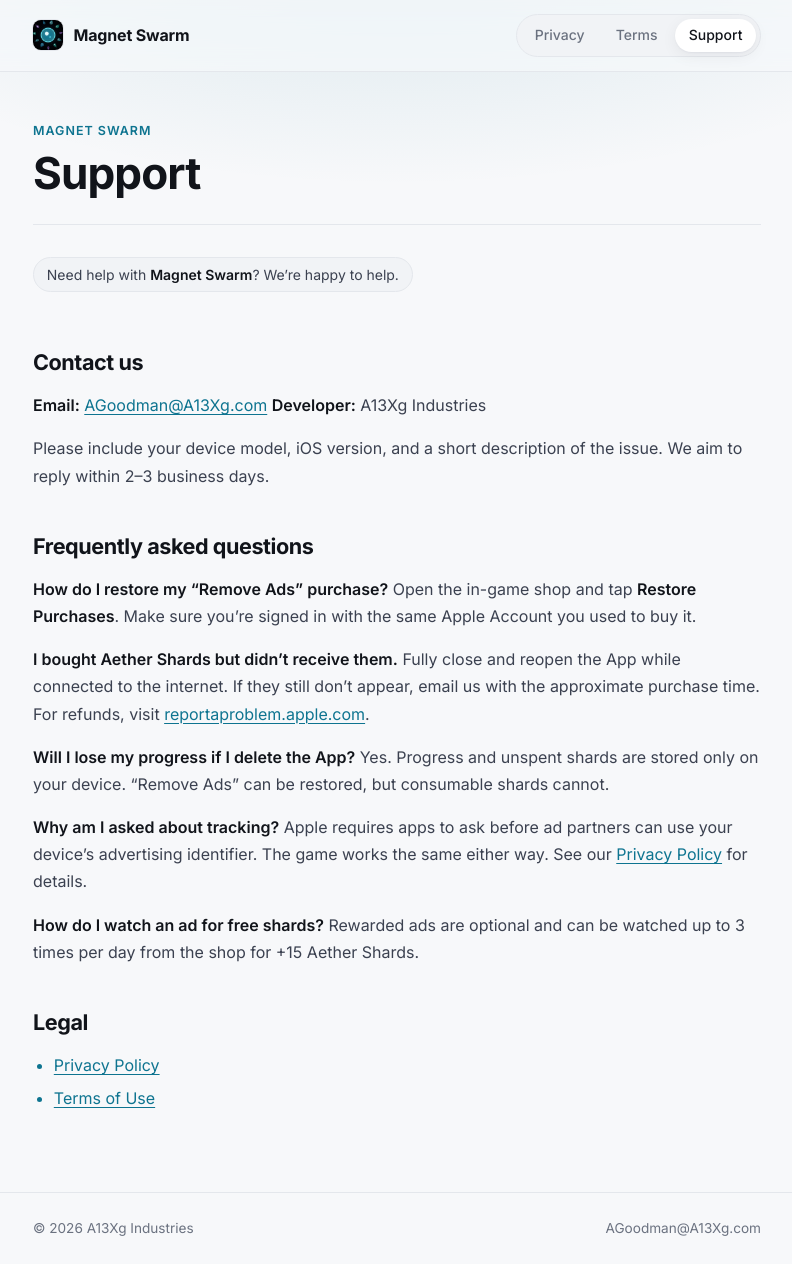
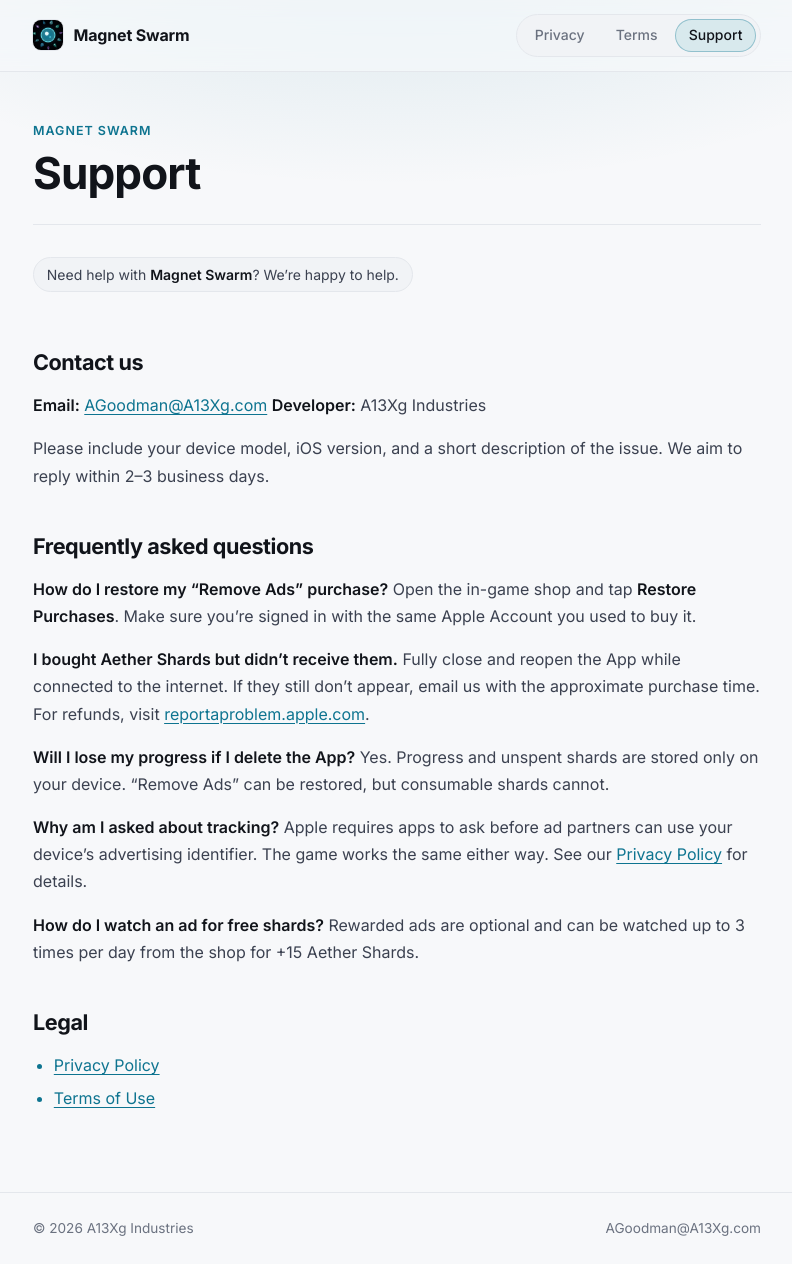
Before and after one commit to A13Xg/A13Xg.github.io, a Jekyll site: the page built from magnet-swarm/support/index.md, in a window 1280 px wide and 1264 px high. Shown: the whole window, without its empty margins (243-1035 px from the left). Built offline with Jekyll 4.4.1, drawn with Linux system fonts in a browser that asks for light colours.

Commit message:
Tint the active document tab with the app accent
Co-Authored-By: Claude Opus 5.5 (1M context) <noreply@anthropic.com>

```diff
--- a/assets/site.css
+++ b/assets/site.css
@@ -87,7 +87,7 @@ a:hover { text-decoration-thickness: 2px; }
   transition: color 0.15s ease, background-color 0.15s ease;
 }
 .doc-nav a:hover { color: var(--fg); }
-.doc-nav a[aria-current="page"] { color: var(--fg); background: var(--surface); box-shadow: var(--shadow); }
+.doc-nav a[aria-current="page"] { color: var(--fg); background: color-mix(in srgb, var(--accent) 16%, var(--surface)); box-shadow: inset 0 0 0 1px color-mix(in srgb, var(--accent) 35%, transparent); }
 
 /* Hero */
 main { padding-block: 3rem 4rem; }
```
